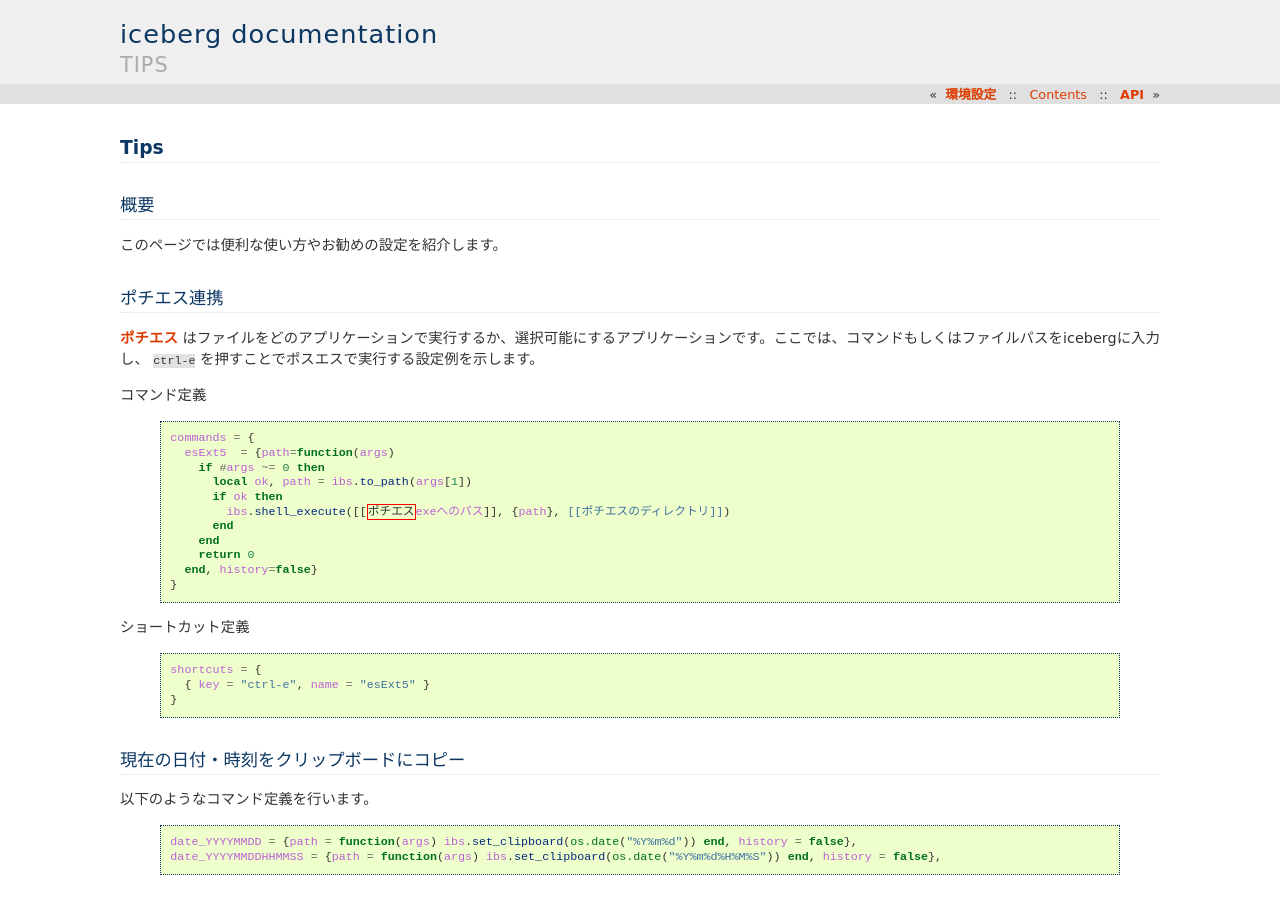
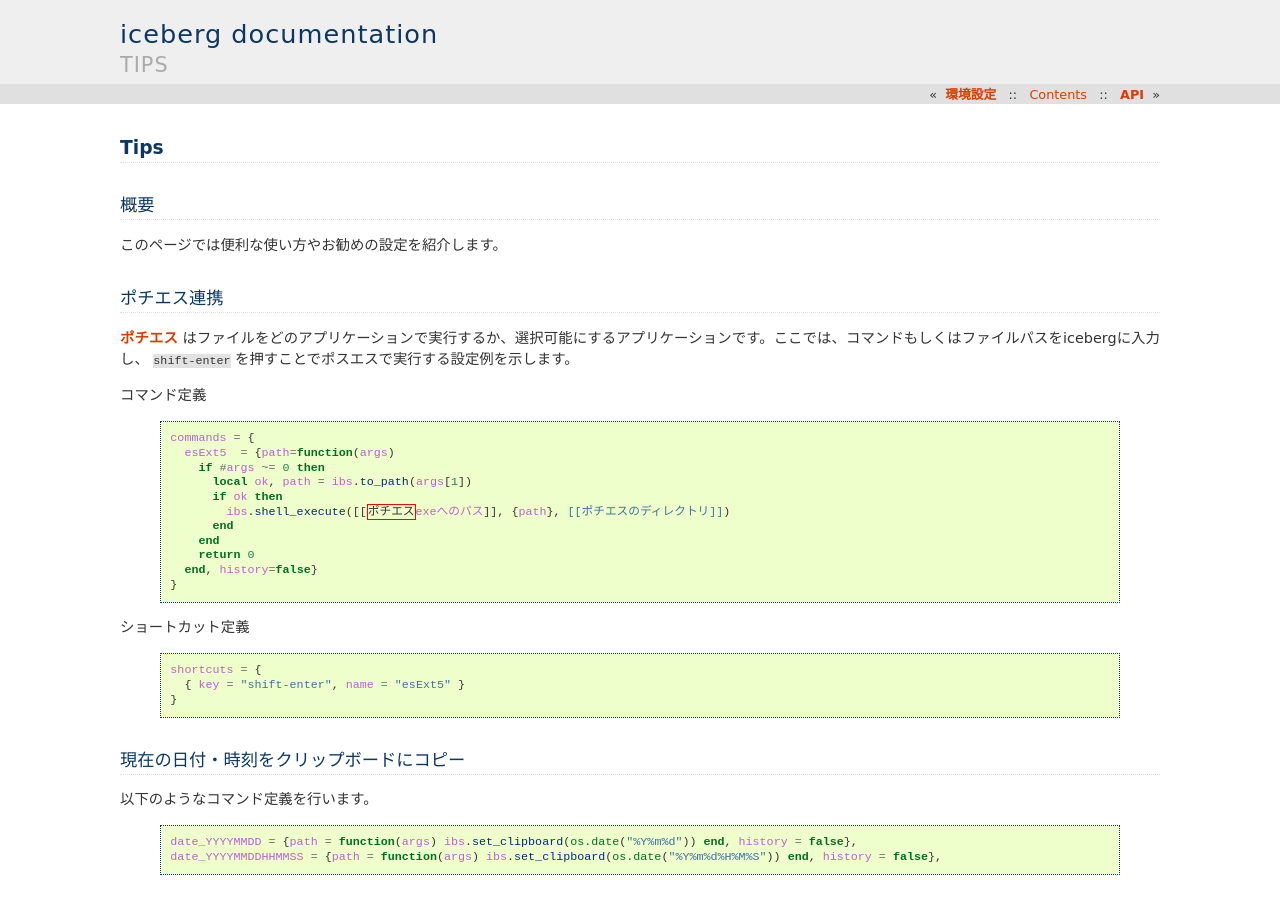
Before and after one commit to yuin/iceberg, a Sphinx documentation site: the page built from docs/source/tips.rst, in a window 1280 px wide and 900 px high. Built offline with Sphinx 7.4.7, drawn with Linux system fonts in a browser that asks for light colours; the version number could not be read and is left out.

Commit message:
update docs

```diff
--- a/docs/source/changes.rst
+++ b/docs/source/changes.rst
@@ -1,6 +1,6 @@
 変更履歴
 =======================
-0.9.6 (2014-10-xx)
+0.9.6 (2014-10-20)
 -----------------------
 - FIXED: 一部のパスでアイコンが正しく読み込まれない問題を修正
 - NEW: パス補完とオプション補完でオートコンプリートを有効にする ``path_autocomplete`` と ``option_autocomplete`` を追加
--- a/docs/source/tips.rst
+++ b/docs/source/tips.rst
@@ -6,7 +6,7 @@ Tips
 
 ポチエス連携
 --------------------------------------------
-`ポチエス <http://www.geocities.jp/pochi_s2004/pochi.html>`_ はファイルをどのアプリケーションで実行するか、選択可能にするアプリケーションです。ここでは、コマンドもしくはファイルパスをicebergに入力し、 ``ctrl-e`` を押すことでポスエスで実行する設定例を示します。
+`ポチエス <http://www.geocities.jp/pochi_s2004/pochi.html>`_ はファイルをどのアプリケーションで実行するか、選択可能にするアプリケーションです。ここでは、コマンドもしくはファイルパスをicebergに入力し、 ``shift-enter`` を押すことでポスエスで実行する設定例を示します。
 
 コマンド定義
 
@@ -29,7 +29,7 @@ Tips
     .. code-block:: lua
 
         shortcuts = {
-          { key = "ctrl-e", name = "esExt5" }
+          { key = "shift-enter", name = "esExt5" }
         }
 
 
```
